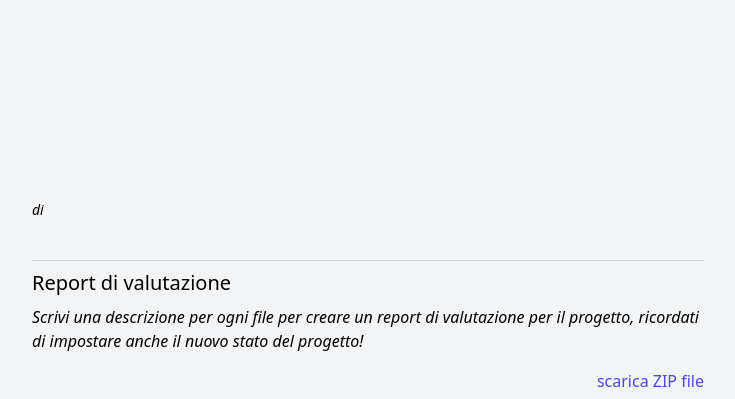
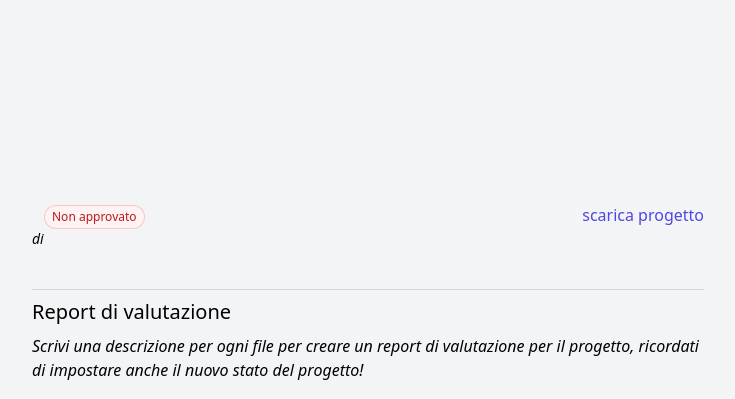
Before and after one commit to NotFiliberto/ResearchManagement, a Flask app: template website/templates/evaluator/evaluate_project.html in a window 1280 px wide. Shown: the top 399 px of the page, without its empty margins (272-1007 px from the left). Run offline with Flask 3, Linux system fonts and the light colour scheme; the template is opened without the code that fills it, so the values that code supplies are empty; some libraries are stand-ins or nearby versions.

Commit message:
fix: download project link

```diff
--- a/website/templates/evaluator/evaluate_project.html
+++ b/website/templates/evaluator/evaluate_project.html
@@ -17,13 +17,31 @@
             {% endif %}
             {% endwith %}
         </div>
-        <h1 class="font-bold text-3xl">{{ project.name }}</h1>
+
+
+        <div class="flex items-center">
+            <h1 class="inline font-bold text-3xl">
+                {{ project.name }}
+            </h1>
+            <div class="inline-block px-3 text-center">
+                {% with status=project.status %}
+                {% include 'project_status_badge.html' %}
+                {% endwith %}
+            </div>
+            <div class="flex-auto text-base text-right">
+                <a href="{{ url_for('document.download_zip', project_id=project.project_id) }}"
+                    class="text-indigo-600">scarica progetto</a>
+            </div>
+        </div>
         <div class="text-normal">
             <p>
                 {{ project.description }}
             </p>
-            <div class="italic text-sm"> di <span class="text-indigo-600 font-bold">{{ project.researcher.username }}</span>
+            <div class="italic text-sm"> di <span class="text-indigo-600 font-bold">{{ project.researcher.username
+                    }}</span>
+
             </div>
+
         </div>
 
     </div>
@@ -56,10 +74,6 @@
                             name="project_id"
                             value="{{ project.project_id }}">
 
-                        <div class="flex-auto text-right ">
-                            <a href="{{ url_for('document.download_zip', project_id=project.project_id) }}"
-                                class="text-indigo-600">scarica ZIP file</a>
-                        </div>
                         {% for document in project.documents %}
                         <div class="py-2.5 w-full">
                             <div class="flex text-sm leading-6 text-gray-900 ">
```
Also changed, not shown: website/templates/researcher/project.html (+8 -4 lines).
